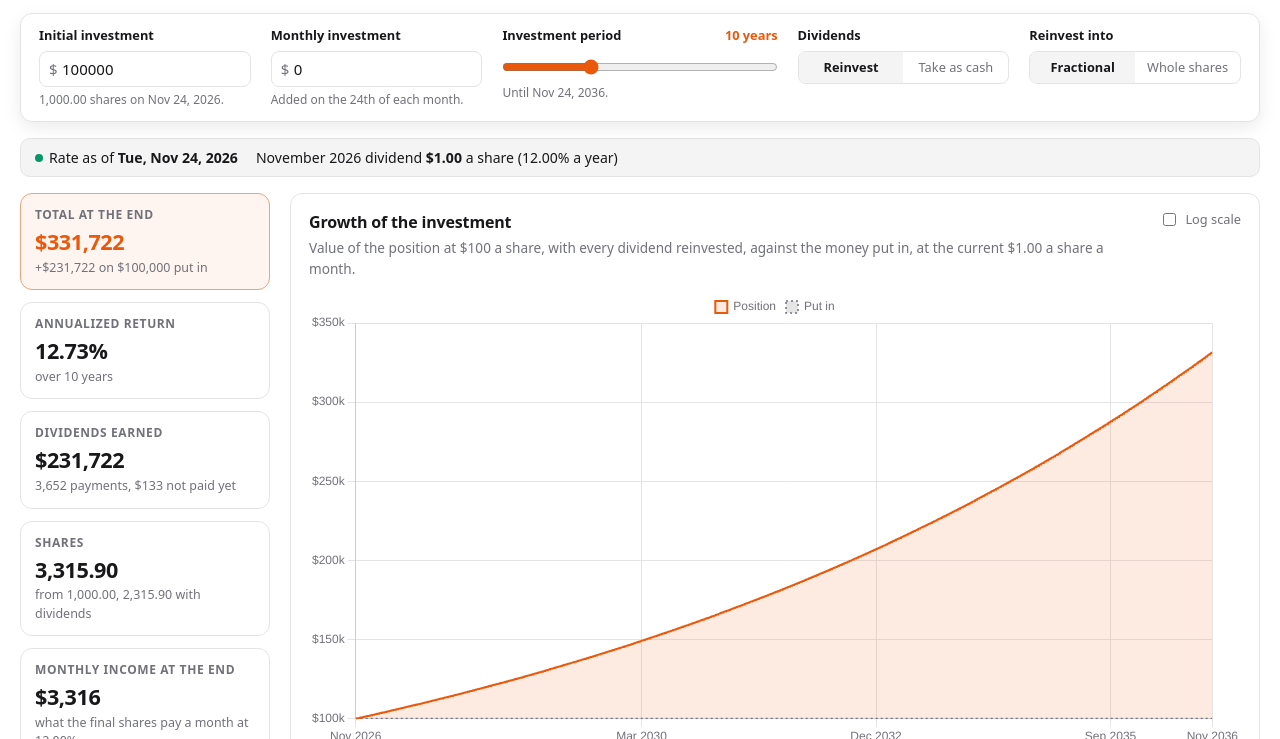
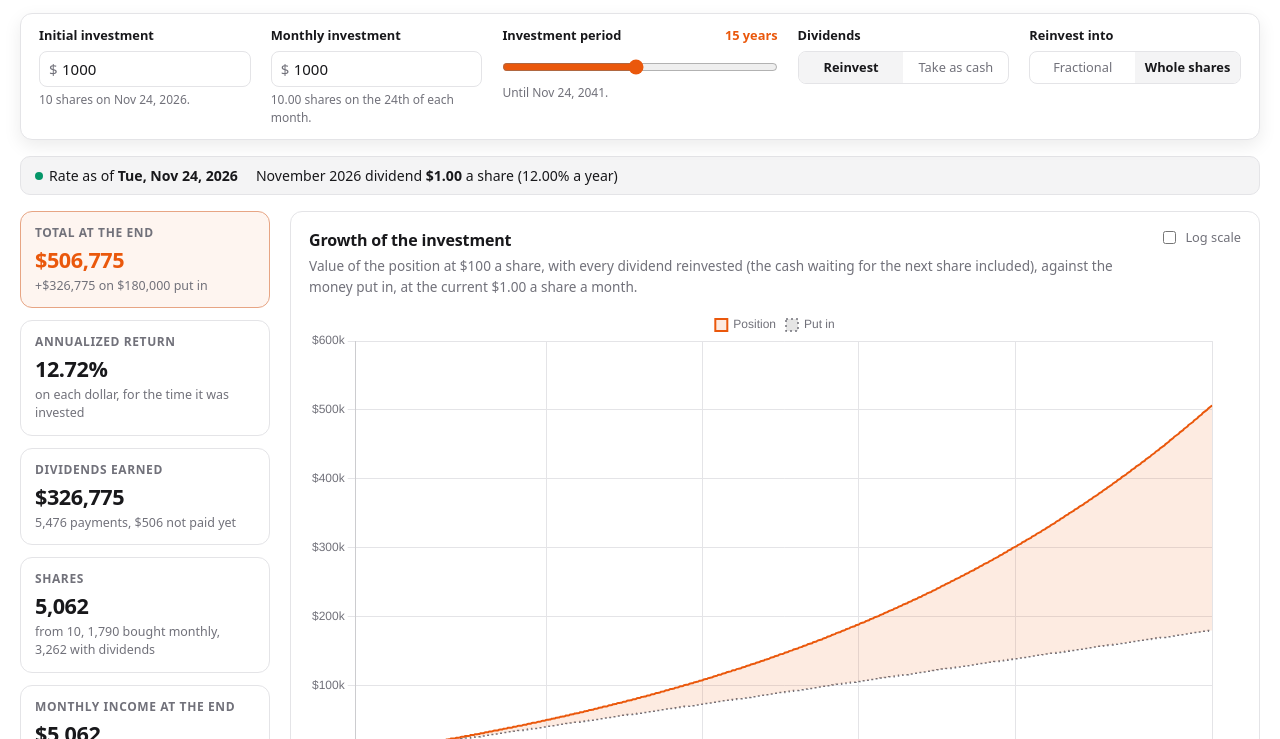
Before and after one commit to kzu/drafts, a plain HTML site: page strc-simulator.html in a window 1280 px wide. Shown: the part 61-800 px from the top of the page. Drawn offline with nearby package versions, Linux system fonts and the light colour scheme.

Commit message:
Default the STRC simulator to $1k plus $1k a month for 15 years
Dividends are reinvested into whole shares by default.

Co-Authored-By: Claude Opus 5.5 <noreply@anthropic.com>
Co-authored-by: CodeAlta <noreply@codealta.io>

```diff
--- a/strc-simulator.html
+++ b/strc-simulator.html
@@ -120,19 +120,19 @@
   <section class="card bar" id="inputs" aria-label="Inputs">
     <div class="field">
       <label for="initial">Initial investment</label>
-      <div class="unit"><span>$</span><input autocomplete="off" id="initial" type="number" min="0" step="1000" value="100000" inputmode="numeric"></div>
+      <div class="unit"><span>$</span><input autocomplete="off" id="initial" type="number" min="0" step="1000" value="1000" inputmode="numeric"></div>
       <div class="hint" id="initialHint"></div>
     </div>
 
     <div class="field">
       <label for="monthly">Monthly investment</label>
-      <div class="unit"><span>$</span><input autocomplete="off" id="monthly" type="number" min="0" step="100" value="0" inputmode="numeric"></div>
+      <div class="unit"><span>$</span><input autocomplete="off" id="monthly" type="number" min="0" step="100" value="1000" inputmode="numeric"></div>
       <div class="hint" id="monthlyHint"></div>
     </div>
 
     <div class="field">
       <label for="years">Investment period <output id="yearsOut" for="years"></output></label>
-      <input autocomplete="off" id="years" type="range" min="1" max="30" step="1" value="10">
+      <input autocomplete="off" id="years" type="range" min="1" max="30" step="1" value="15">
       <div class="hint" id="yearsHint"></div>
     </div>
 
@@ -147,8 +147,8 @@
     <div class="field" id="fractionalField">
       <div class="lbl">Reinvest into</div>
       <div class="seg" role="radiogroup" aria-label="Reinvest into">
-        <input autocomplete="off" type="radio" name="fractional" id="f-yes" value="yes" checked><label for="f-yes">Fractional</label>
-        <input autocomplete="off" type="radio" name="fractional" id="f-no" value="no"><label for="f-no">Whole shares</label>
+        <input autocomplete="off" type="radio" name="fractional" id="f-yes" value="yes"><label for="f-yes">Fractional</label>
+        <input autocomplete="off" type="radio" name="fractional" id="f-no" value="no" checked><label for="f-no">Whole shares</label>
       </div>
     </div>
   </section>
@@ -336,7 +336,7 @@ var DATA = {"updated":"2026-11-24","month":"2026-11","rate":12.0};
   function ordinal(n) { var s = ["th", "st", "nd", "rd"], v = n % 100; return n + (s[(v - 20) % 10] || s[v] || s[0]); }
 
   // ----- inputs
-  var DEFAULTS = { initial: 100000, monthly: 0, years: 10, reinvest: "yes", fractional: "yes" };
+  var DEFAULTS = { initial: 1000, monthly: 1000, years: 15, reinvest: "yes", fractional: "no" };
   function radio(name) { return document.querySelector("input[name=" + name + "]:checked").value; }
   function setRadio(name, v) { document.querySelector("input[name=" + name + "][value=" + v + "]").checked = true; }
   function apply(d) {
```
